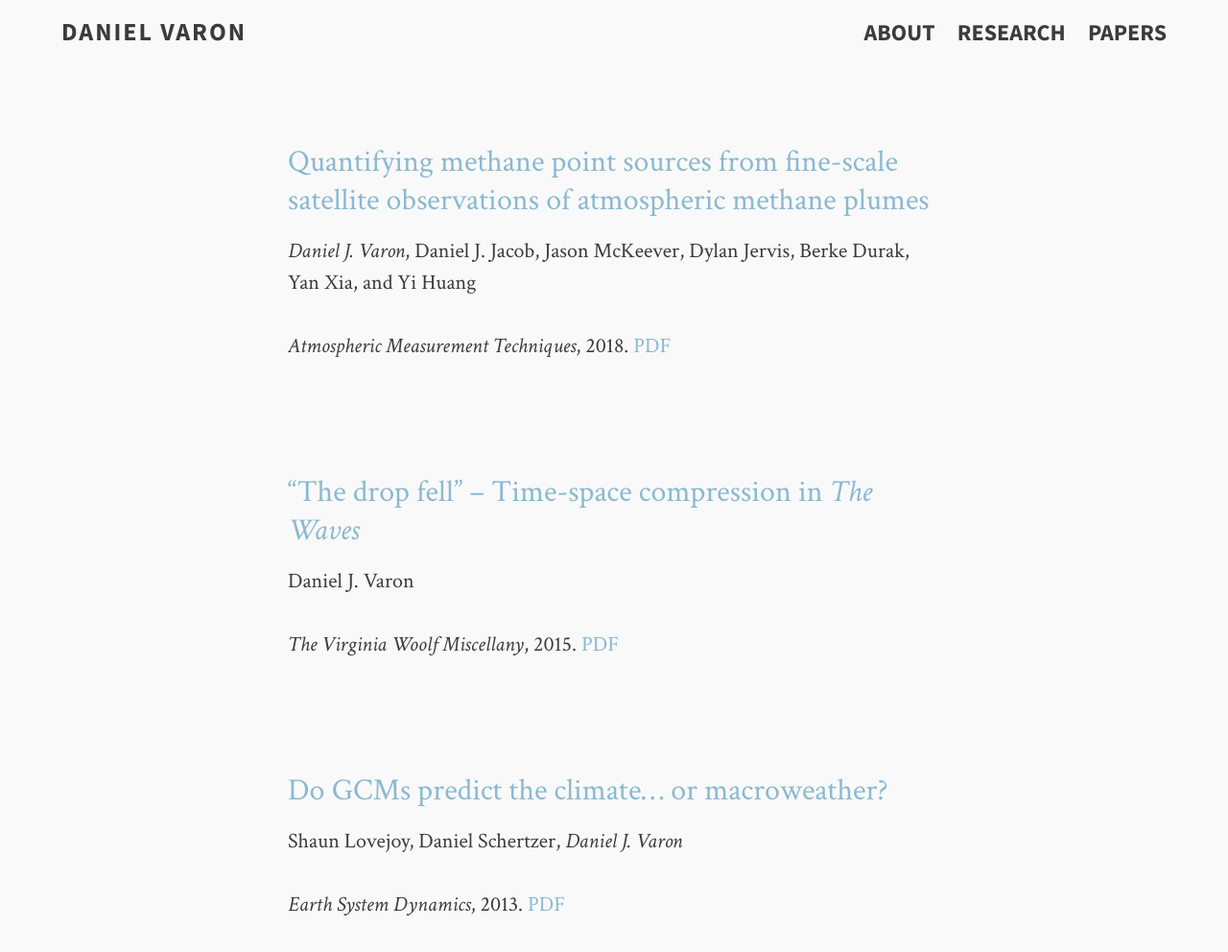
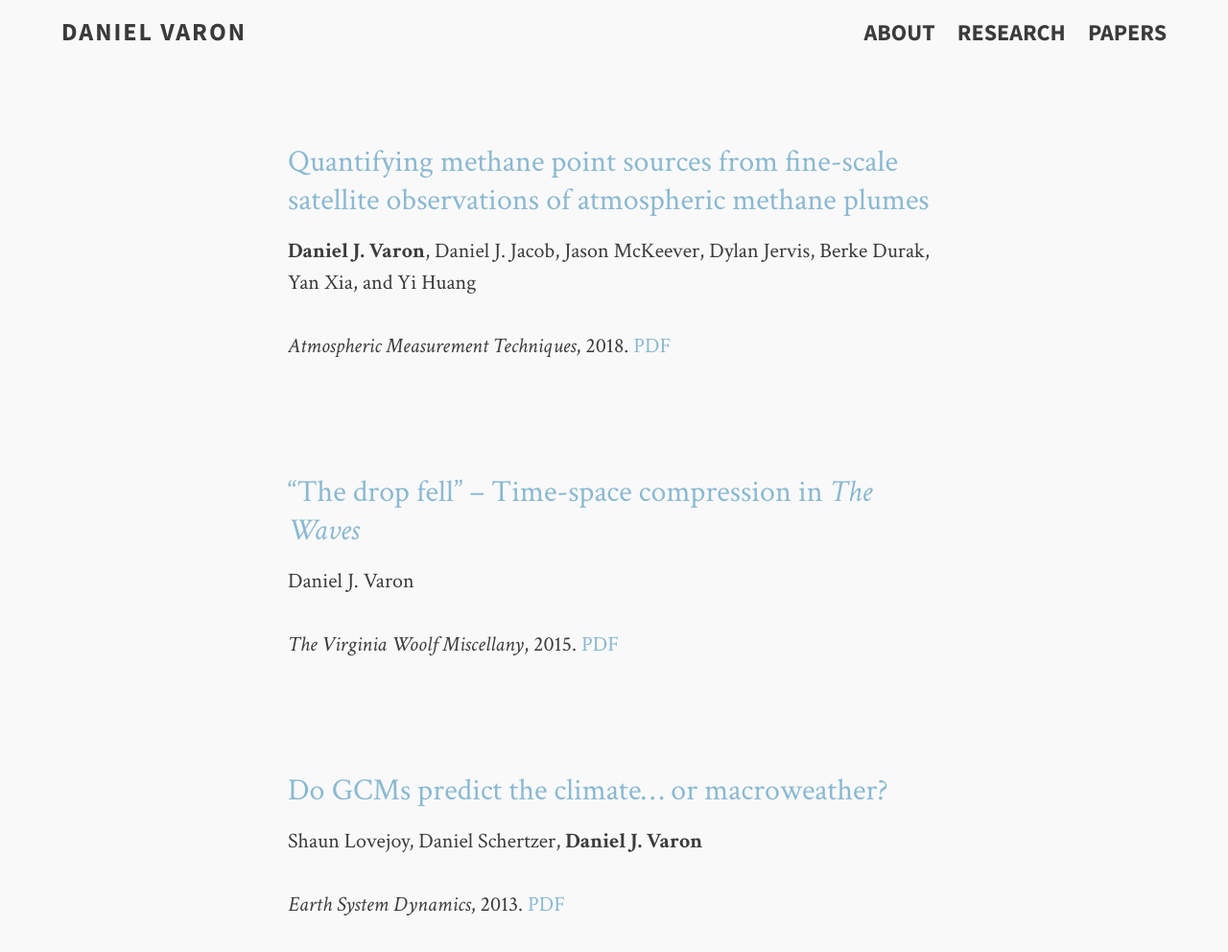
Before and after one commit to djvaron/djvaron.github.io, a Jekyll site: the page built from papers.md, in a window 1280 px wide. Shown: the whole page at 96% size. Built offline with Jekyll 4.4.1, drawn with Linux system fonts in a browser that asks for light colours.

```diff
--- a/papers.md
+++ b/papers.md
@@ -7,7 +7,7 @@ tags: [research]
 
 ### [Quantifying methane point sources from fine-scale satellite observations of atmospheric methane plumes](https://doi.org/10.5194/amt-11-5673-2018)
 
-*Daniel J. Varon*, Daniel J. Jacob, Jason McKeever, Dylan Jervis, Berke Durak, Yan Xia, and Yi Huang
+**Daniel J. Varon**, Daniel J. Jacob, Jason McKeever, Dylan Jervis, Berke Durak, Yan Xia, and Yi Huang
 
 <em>Atmospheric Measurement Techniques</em>, 2018. [PDF](/papers/varon_etal_2018_amt.pdf)
 
@@ -23,7 +23,7 @@ Daniel J. Varon
 
 ### [Do GCMs predict the climate... or macroweather?](https://doi.org/10.5194/esd-4-439-2013)
 
-Shaun Lovejoy, Daniel Schertzer, *Daniel J. Varon*
+Shaun Lovejoy, Daniel Schertzer, **Daniel J. Varon**
 
 <em>Earth System Dynamics</em>, 2013. [PDF](lovejoy_etal_2013_esd.pdf)
 
```
